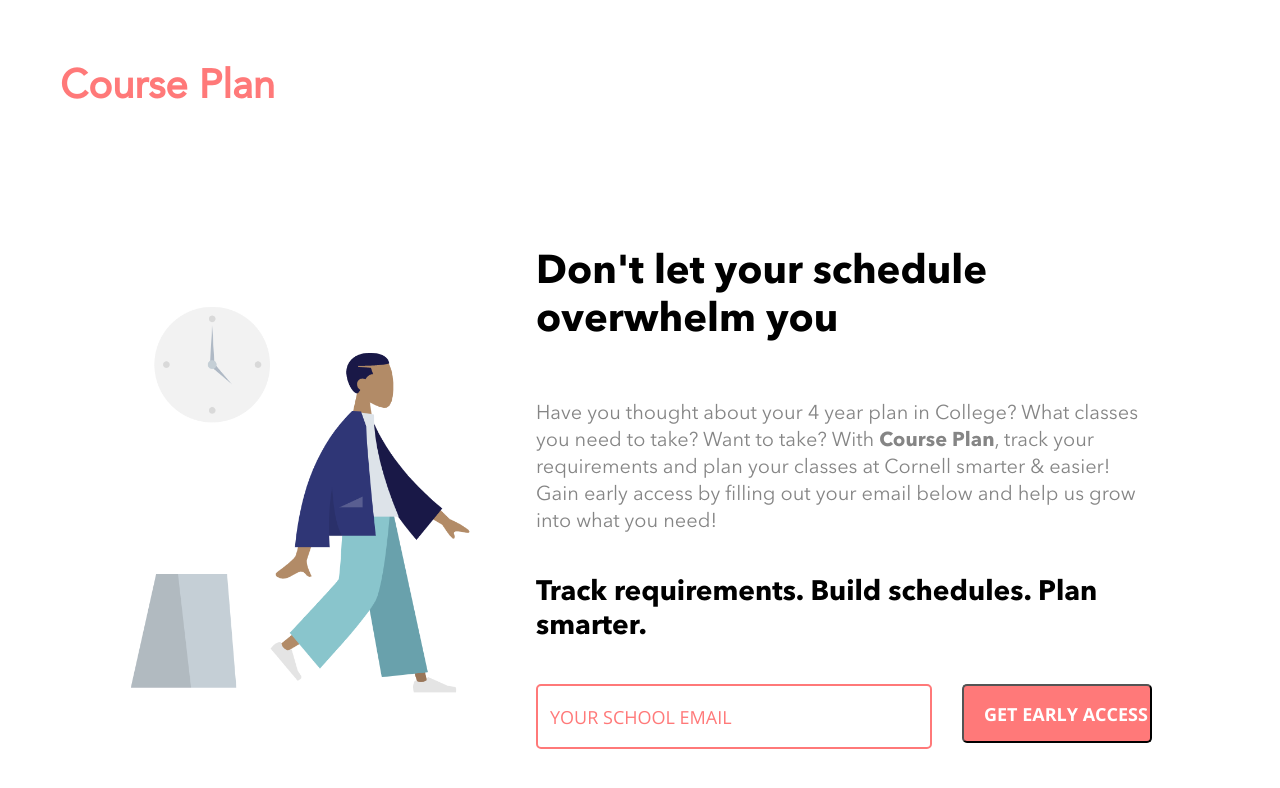
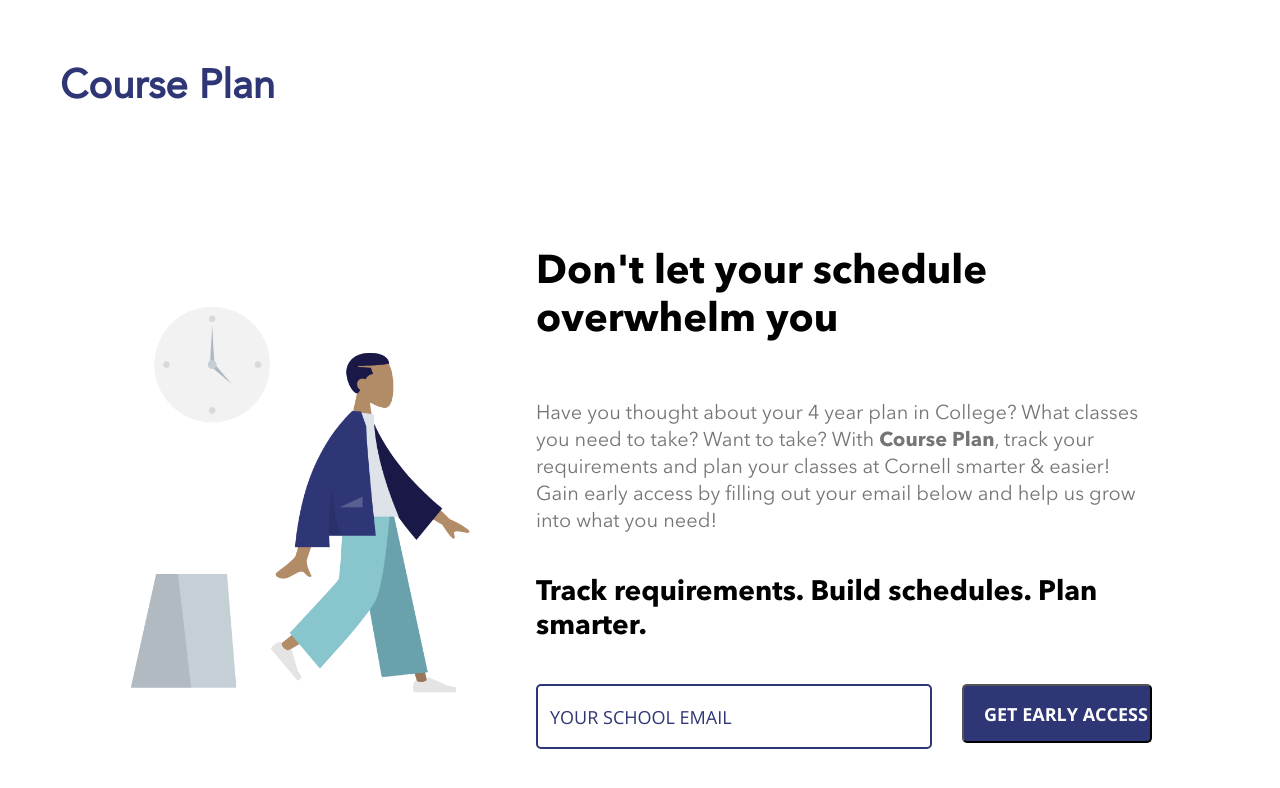
Before and after one commit to cornell-dti/course-plan-landingpage, a Vue app: page / in a window 1280 px wide. Shown: the top 788 px of the page. Built offline with nearby package versions, Linux system fonts and the light colour scheme.

Commit message:
Contrast and Button Hover
Change primary color and body text color to fix contrast, add button hover colors

```diff
--- a/src/components/HelloWorld.vue
+++ b/src/components/HelloWorld.vue
@@ -101,7 +101,7 @@
 }
 
 h1{
-  color: #FF7979;
+  color: #2F3676;
   position: absolute;
   height: 55px;
   left: 60px;
@@ -163,7 +163,7 @@
 
 .landing-body {
   margin-top: 3.5rem;
-  color: #858585;
+  color: #757575;
   font-size: 20px;
   line-height: 27px;
   font-family: AvenirNext;
@@ -191,13 +191,13 @@
 .landing-input {
   padding-left: .75rem;
   padding-right: .75rem;
-  border: 2px #FF7979 solid;
+  border: 2px #2F3676 solid;
   border-radius: 5px;
   height: 59px;
   width: -webkit-fill-available;
   margin-right: 30px;
   font-size: 18px;
-  color: #FF7979;
+  color: #2F3676;
   font-family: OpenSans;
 }
 
@@ -205,7 +205,7 @@
   text-transform: uppercase;
   width: 190px;
   height: 59px;
-  background: #FF7979;
+  background: #2F3676;
   border-radius: 5px;
   color: white;
   display: flex;
@@ -222,21 +222,33 @@
   font-family: OpenSansBold;
 }
 
+.landing-button:hover {
+  background-color: #121745;
+}
+
+.landing-button:focus {
+  background-color: #121745;
+}
+
+.landing-button:active {
+  background-color: #121745;
+}
+
 ::placeholder { /* Chrome, Firefox, Opera, Safari 10.1+ */
-  color: #FF7979;
+  color: #2F3676;
   text-transform: uppercase;
   opacity: 1; /* Firefox */
   font-size: 18px;
 }
 
 :-ms-input-placeholder { /* Internet Explorer 10-11 */
-  color: #FF7979;
+  color: #2F3676;
   text-transform: uppercase;
   font-size: 18px;
 }
 
 ::-ms-input-placeholder { /* Microsoft Edge */
-  color: #FF7979;
+  color: #2F3676;
   text-transform: uppercase;
   font-size: 18px;
 }
@@ -278,11 +290,10 @@
     height: 59px;
   }
 
-  .landing-button{
+  .landing-button {
     width: auto;
     height: 59px;
     margin-top: .50rem;
-
   }
 
   .title {
```
